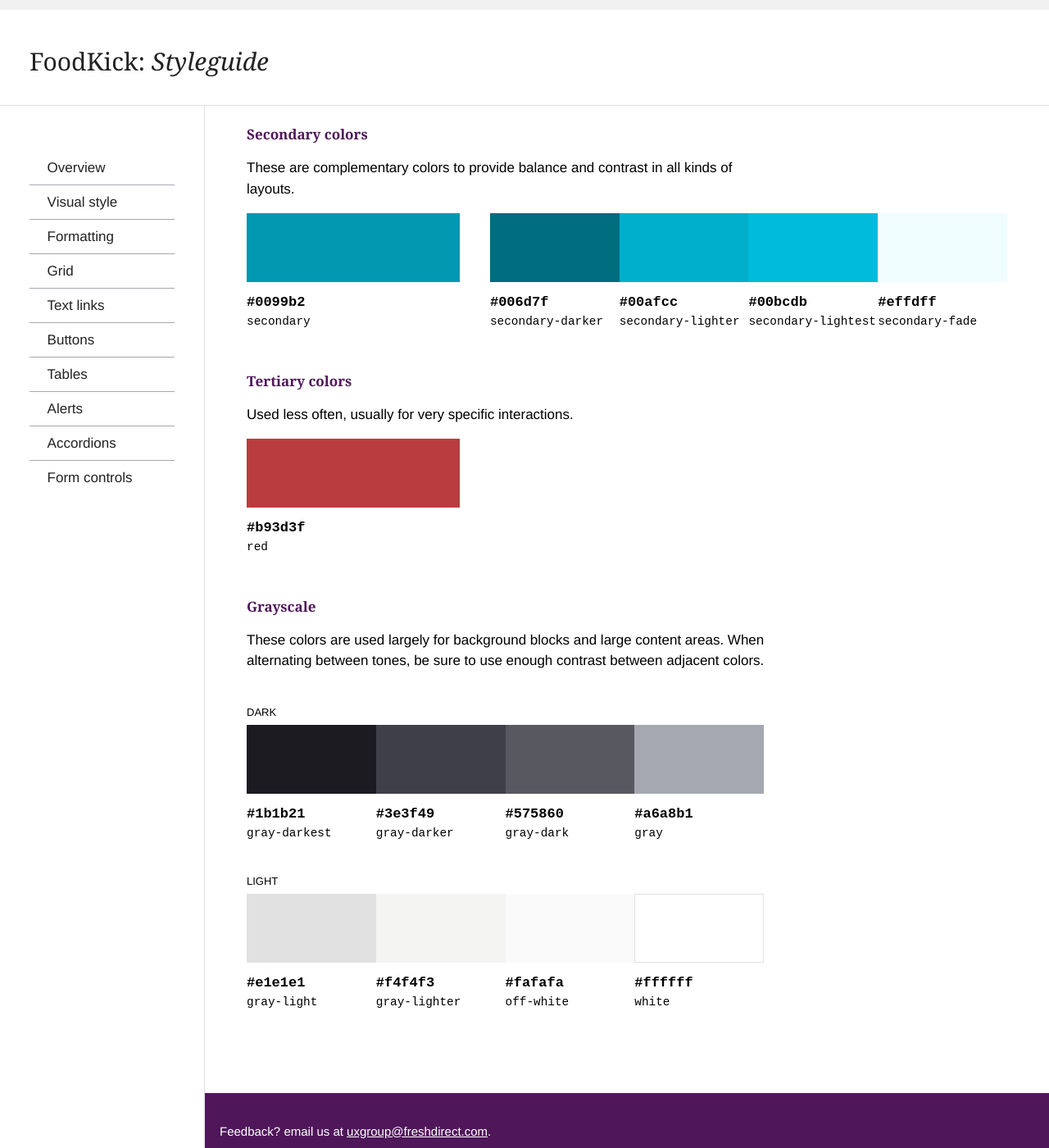
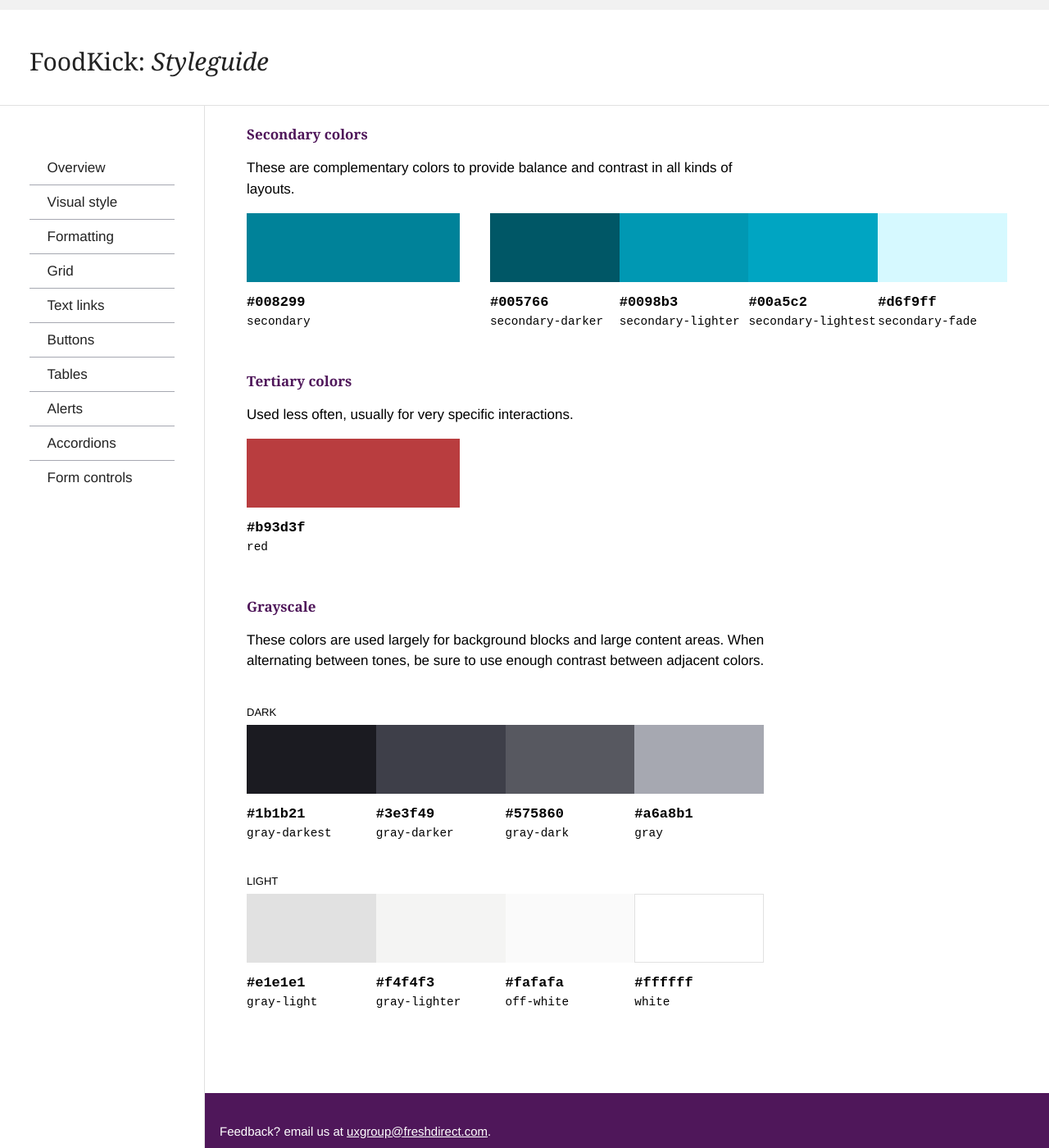
Before and after one commit to foodkick/foodkick.github.io, a Jekyll site: the page built from _visual/colors.md, in a window 1280 px wide and 1400 px high, scrolled down 1442 px. Shown: the whole window at 82% size. Built offline with Jekyll 4.4.1, drawn with Linux system fonts in a browser that asks for light colours; Markdown is read by kramdown in place of the engine named in the settings.

Commit message:
colors: updated secondary brand color for compliant color contrast with white text.

```diff
--- a/_visual/colors.md
+++ b/_visual/colors.md
@@ -75,31 +75,31 @@ order: 02
   <div class="color-big">
     <div class="usa-color-short color-secondary">
     </div>
-      <p class="usa-color-hex">#0099b2</p>
+      <p class="usa-color-hex">#008299</p>
       <p class="usa-color-name">secondary</p>
   </div>
   <div class="color-small">
     <div class="usa-color-short color-secondary-darker">
     </div>
-      <p class="usa-color-hex">#006d7f</p>
+      <p class="usa-color-hex">#005766</p>
       <p class="usa-color-name">secondary-darker</p>
   </div>
   <div class="color-small">
     <div class="usa-color-short color-secondary-lighter">
     </div>
-      <p class="usa-color-hex">#00afcc</p>
+      <p class="usa-color-hex">#0098b3</p>
       <p class="usa-color-name">secondary-lighter</p>
   </div>
   <div class="color-small">
     <div class="usa-color-short color-secondary-lightest">
     </div>
-      <p class="usa-color-hex">#00bcdb</p>
+      <p class="usa-color-hex">#00a5c2</p>
       <p class="usa-color-name">secondary-lightest</p>
   </div>
   <div class="color-small">
     <div class="usa-color-short color-secondary-fade">
     </div>
-      <p class="usa-color-hex">#effdff</p>
+      <p class="usa-color-hex">#d6f9ff</p>
       <p class="usa-color-name">secondary-fade</p>
   </div>
 </div>
--- a/assets/_scss/core/_variables.scss
+++ b/assets/_scss/core/_variables.scss
@@ -46,11 +46,11 @@ $color-primary-darkest:      darken($color-primary, 16%); 		//#3a1141
 $color-primary-bg:    		 #3E2248;
 $color-primary-fade:	 	 lighten($color-primary, 65%);		//#fbf4fc
 
-$color-secondary:            #0099b2;
-$color-secondary-lighter:    lighten($color-secondary, 5%);  	//#00afcc
-$color-secondary-lightest:   lighten($color-secondary, 8%);		//#00bcdb
-$color-secondary-darker:     darken($color-secondary, 10%);  	//#006d7f
-$color-secondary-fade:    	 lighten($color-secondary, 62%);	//#effdff
+$color-secondary:            #008299;
+$color-secondary-lighter:    lighten($color-secondary, 5%);  	//#0098b3
+$color-secondary-lightest:   lighten($color-secondary, 8%);		//#00a5c2
+$color-secondary-darker:     darken($color-secondary, 10%);  	//#005766
+$color-secondary-fade:    	 lighten($color-secondary, 62%);	//#d6f9ff
 
 $color-gray-darkest:         #1b1b21;
 $color-gray-darker:          #3e3f49;
```
